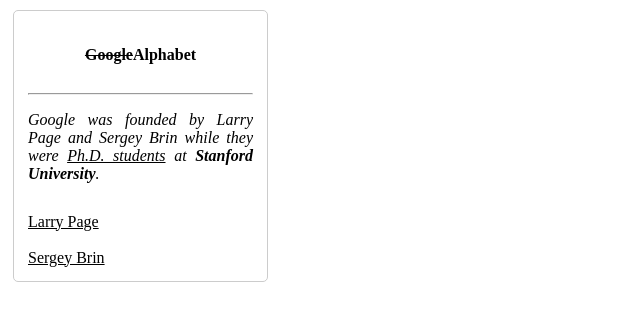
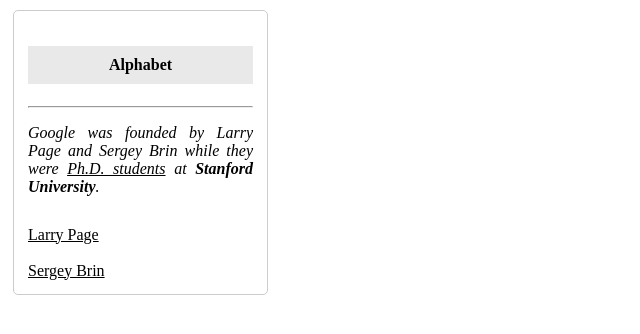
Before and after one commit to aaronfdb/html_css, a plain HTML site: page index.html in a window 1280 px wide. Shown: the whole page, without its empty margins (0-640 px from the left). Drawn offline with Linux system fonts and the light colour scheme.

Commit message:
Adjust the background-color Property of Text

```diff
--- a/index.html
+++ b/index.html
@@ -12,11 +12,13 @@
         <meta name="viewport" content="width=device-width, initial-scale=1">
         <link rel="stylesheet" href="">
     </head>
-    <!-- Create a Horizontal Line Using the hr Element -->
+    <!-- Adjust the background-color Property of Text -->
     <style>
         h4 {
           text-align: center;
-          height: 25px;
+          padding: 10px;
+          background-color: rgba(45, 45, 45, 0.1);
+
         }
         p {
           text-align: justify;
@@ -42,7 +44,7 @@
       <div class="fullCard">
         <div class="cardContent">
           <div class="cardText">
-            <h4><s>Google</s>Alphabet</h4>
+            <h4>Alphabet</h4>
             <hr>
             <p><em>Google was founded by Larry Page and Sergey Brin while they were <u>Ph.D. students</u> at <strong>Stanford University</strong>.</em></p>
           </div>
```
